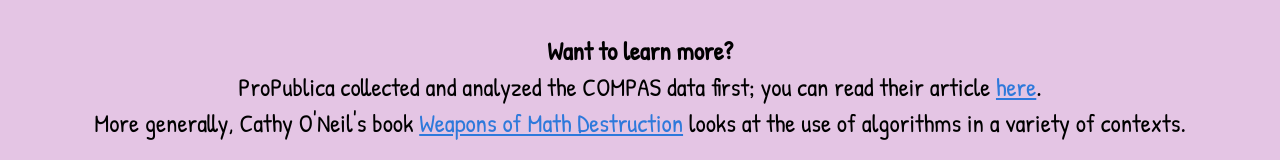
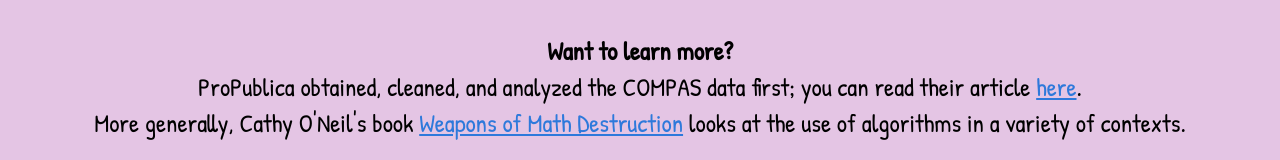
Before and after one commit to TheFirstQuestion/algorithmic-fairness-explorable-explanation, a plain HTML site: page index.html in a window 1280 px wide. Shown: the part 11649-11809 px from the top of the page. Drawn offline with nearby package versions, Linux system fonts and the light colour scheme; no server answers; a web font is replaced by a local one.

```diff
--- a/index.html
+++ b/index.html
@@ -477,8 +477,8 @@
 			<h3>Want to learn more?</h3>
 
 			<p>
-				ProPublica collected and analyzed the COMPAS data first; you can read
-				their article
+				ProPublica obtained, cleaned, and analyzed the COMPAS data first; you
+				can read their article
 				<a
 					href="https://www.propublica.org/article/machine-bias-risk-assessments-in-criminal-sentencing"
 					target="_blank"
--- a/main.js
+++ b/main.js
@@ -2,7 +2,7 @@
 const DATA_URL =
 	"https://raw.githubusercontent.com/TheFirstQuestion/algorithmic-fairness-explorable-explanation/main/data/propublica-two-years.json";
 // TODO: pick a good sample size
-const SAMPLE_SIZE = 2000;
+const SAMPLE_SIZE = 1200;
 const MIN_SUBSAMPLE_SIZE = 75;
 const CHART_WIDTH = window.screen.width / 3 - 200;
 const CHART_HEIGHT = (window.screen.height - 300) / 2;
@@ -113,7 +113,6 @@
 					);
 				} else {
 					options.forEach((option) => {
-						// We'll resample here
 						const thisSubset = ogData.filter((d) => {
 							return d[key] === option;
 						});
```
Also changed, not shown: .github/screenshot.png (added), 1 other file.
